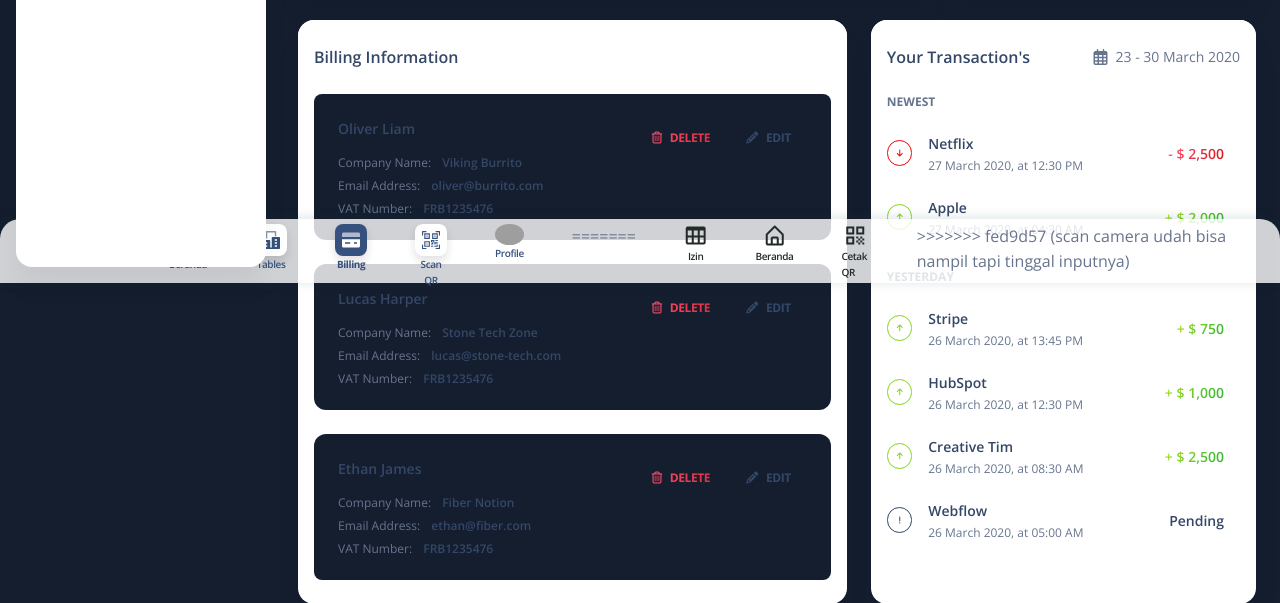
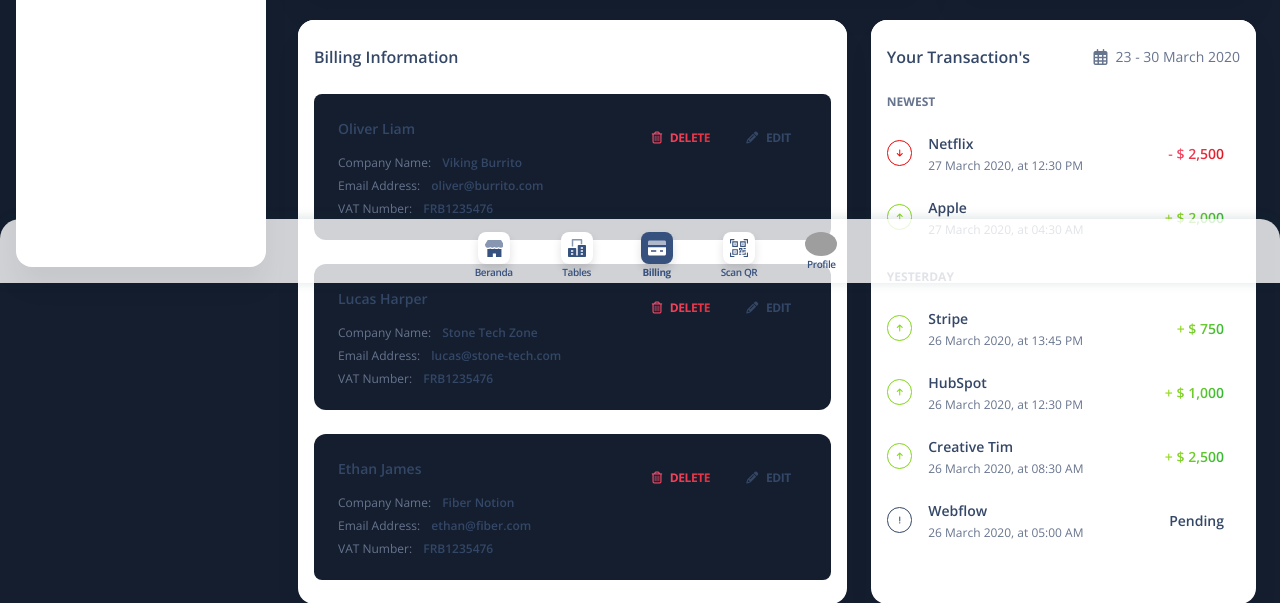
Before and after one commit to Wahyubotz78/absensaciba, a PHP site: page /halaman/billing.php in a window 1280 px wide; the page is wider, and only the part inside the window is pictured. Shown: the part 517-1120 px from the top of that part. Run offline with PHP 8.4, Linux system fonts and the light colour scheme; the visitor is signed in with stand-in values (Sample User, id 1); data comes from the database, SQL or seed files in the repository; data that the repository does not hold is empty; some libraries are stand-ins or nearby versions; grey boxes are pictures that could not be loaded.

Commit message:
beranda dan footer tadi sosial distensing sekarang uadh baikan

```diff
--- a/halaman/beranda.php
+++ b/halaman/beranda.php
@@ -43,7 +43,6 @@ if (!isset($_SESSION['nis'])) {
 </head>
 
 <body class="g-sidenav-show  bg-gray-100">
-<<<<<<< HEAD
 
 <?php
       // Deteksi user agent untuk menentukan apakah pengguna mengakses dari perangkat mobile
@@ -70,9 +69,6 @@ if (!isset($_SESSION['nis'])) {
       }
       ?>
 
-=======
-<?php include('sidebar.php');?>
->>>>>>> fed9d57 (scan camera udah bisa nampil tapi tinggal inputnya)
 <?php include('navbar.php');?>
     <div class="container-fluid py-4">
       <div class="row">
--- a/halaman/footer.php
+++ b/halaman/footer.php
@@ -7,7 +7,6 @@
 				<div class="nav__menu" id="nav-menu">
           <br>
 					<ul class="nav__list">
-<<<<<<< HEAD
 		<li class="nav__item">
 		<center>
         <a class="nav__link <?php echo (basename($_SERVER['PHP_SELF']) == 'beranda.php') ? 'active' : ''; ?>" href="../halaman/beranda">
@@ -105,26 +104,6 @@
 
 
 
-=======
-						<li class="nav__item">
-							<a href="#" class="nav__link">
-								<i class='bx bx-table nav__icon'></i>
-								<span class="nav__name">Izin</span>
-							</a>
-						</li>
-						<li class="nav__item">
-							<a href="#" class="nav__link">
-								<i class='bx bx-home-alt nav__icon'></i>
-								<span class="nav__name">Beranda</span>
-							</a>
-						</li>
-						<li class="nav__item">
-							<a href="#" class="nav__link">
-								<i class='bx bx-qr nav__icon'></i>
-								<span class="nav__name">Cetak QR</span>
-							</a>
-						</li>
->>>>>>> fed9d57 (scan camera udah bisa nampil tapi tinggal inputnya)
 					</ul>
 				</div>
 			</div>
```
